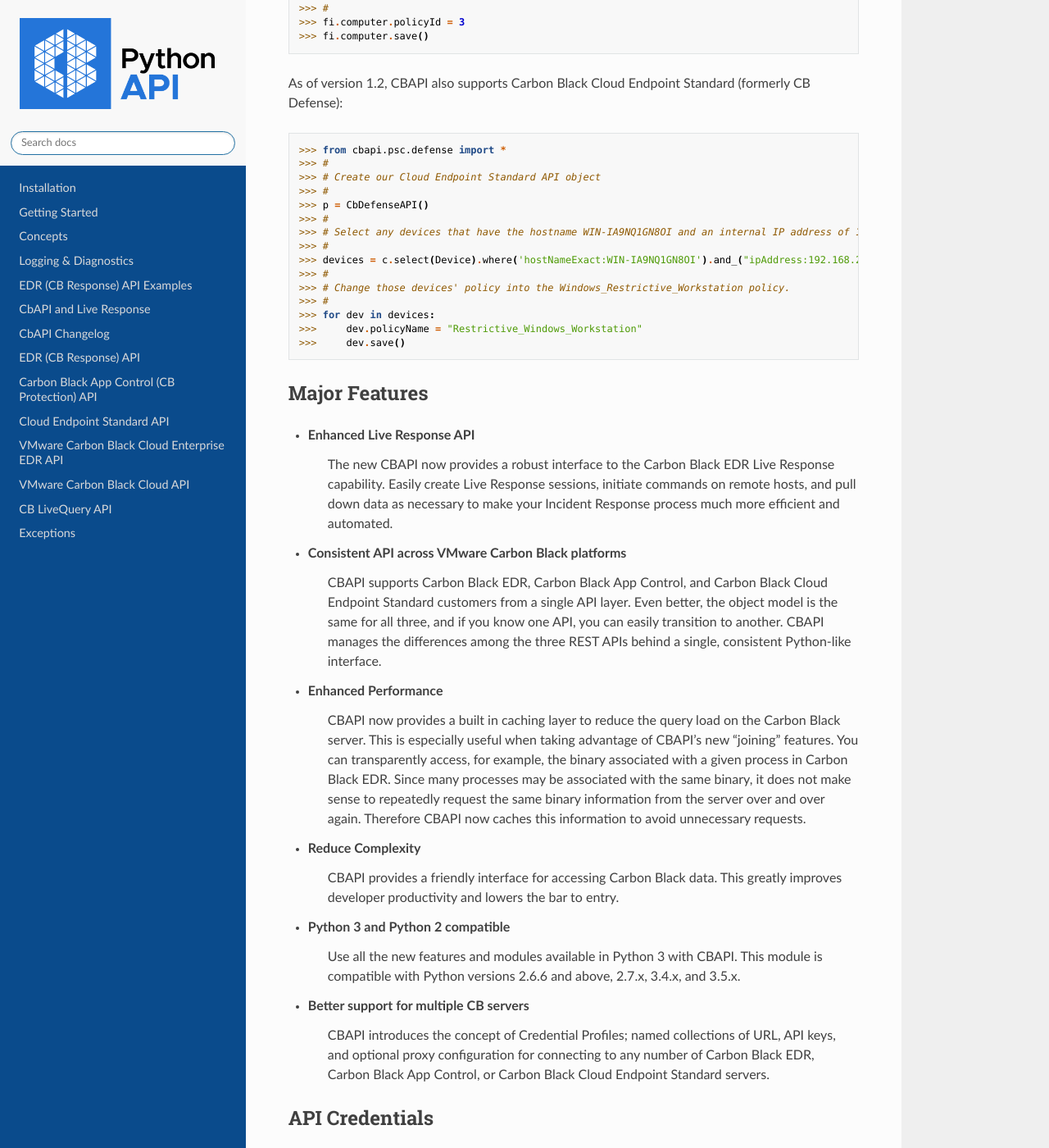
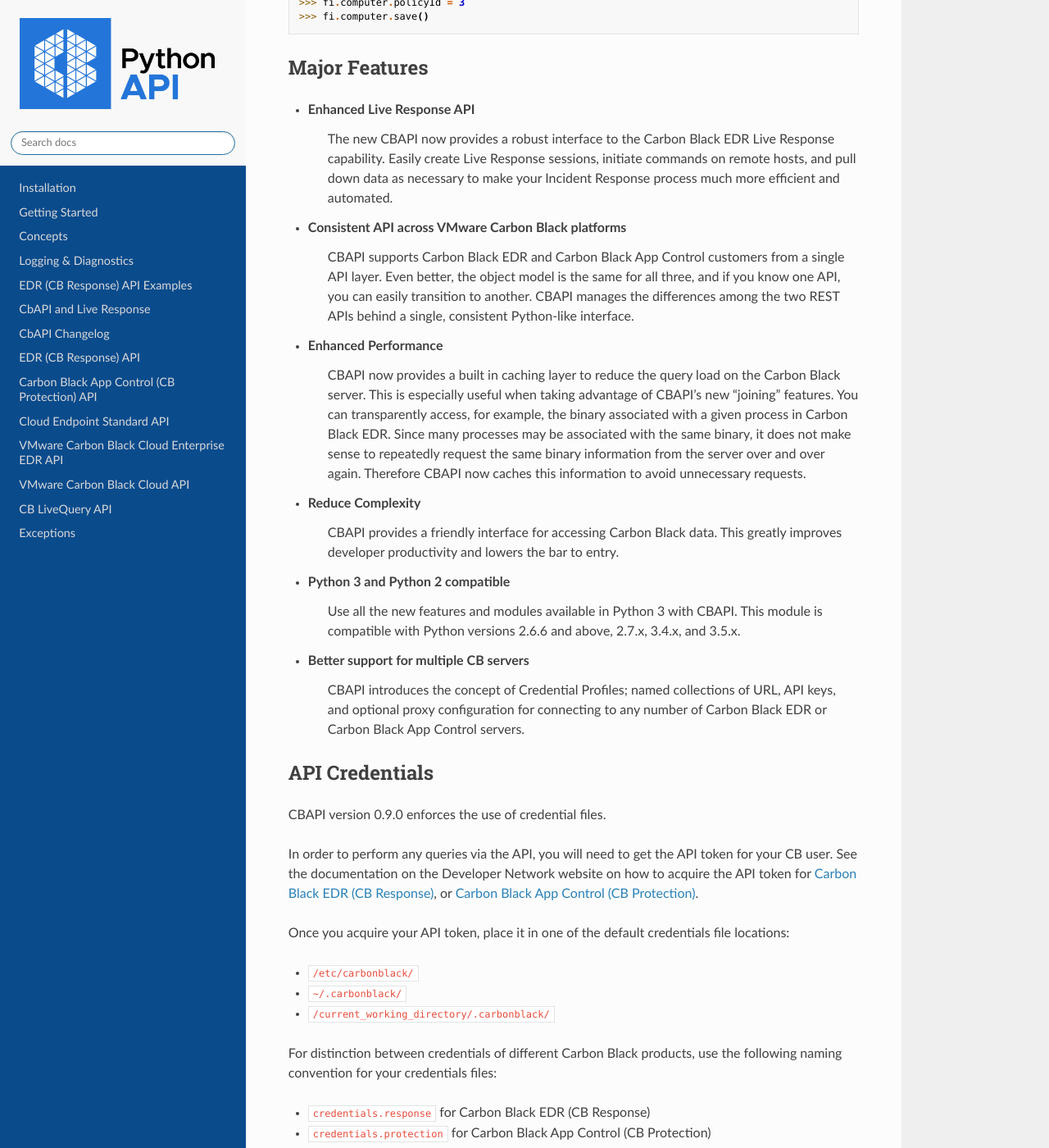
Before and after one commit to carbonblack/cbapi-python, a Sphinx documentation site: the page built from docs/index.rst, in a window 1280 px wide and 1400 px high, scrolled down 1207 px. Shown: the whole window at 82% size. Built offline with Sphinx 7.4.7 and the Read the Docs theme 2.0.0, drawn with Linux system fonts in a browser that asks for light colours; some of the changed text lies outside the part shown.

Commit message:
Removed references to Carbon Black Cloud. CBAPI does not support this.
Carbon Black Cloud users should be using the Python SDK here:
https://github.com/carbonblack/carbon-black-cloud-sdk-python

```diff
--- a/docs/index.rst
+++ b/docs/index.rst
@@ -8,8 +8,8 @@
 
 Release v\ |release|.
 
-CBAPI provides a straightforward interface to the VMware Carbon Black products: Carbon Black EDR, Carbon Black App Control, and Carbon Black Cloud Endpoint Standard(formerly CB Response, CB Protection, and CB Defense).
-This library provides a Pythonic layer to access the raw power of the REST APIs of all Carbon Black products, making it easier to query data from any platform or on-premise APIs, combine data from multiple API calls, manage all API credentials in one place, and manipulate data as Python objects. Take a look::
+CBAPI provides a straightforward interface to the VMware Carbon Black products Carbon Black EDR and Carbon Black App Control.
+This library provides a Pythonic layer to access the raw power of the REST APIs of these Carbon Black products, making it easier to query data from on-premise APIs, combine data from multiple API calls, manage all API credentials in one place, and manipulate data as Python objects. Take a look::
 
    >>> from cbapi.response import CbResponseAPI, Process, Binary, Sensor
    >>> #
@@ -61,24 +61,6 @@
    >>> fi.computer.policyId = 3
    >>> fi.computer.save()
 
-As of version 1.2, CBAPI also supports Carbon Black Cloud Endpoint Standard (formerly CB Defense):
-
-   >>> from cbapi.psc.defense import *
-   >>> #
-   >>> # Create our Cloud Endpoint Standard API object
-   >>> #
-   >>> p = CbDefenseAPI()
-   >>> #
-   >>> # Select any devices that have the hostname WIN-IA9NQ1GN8OI and an internal IP address of 192.168.215.150
-   >>> #
-   >>> devices = c.select(Device).where('hostNameExact:WIN-IA9NQ1GN8OI').and_("ipAddress:192.168.215.150").first()
-   >>> #
-   >>> # Change those devices' policy into the Windows_Restrictive_Workstation policy.
-   >>> #
-   >>> for dev in devices:
-   >>>     dev.policyName = "Restrictive_Windows_Workstation"
-   >>>     dev.save()
-
 
 Major Features
 --------------
@@ -89,9 +71,9 @@
     necessary to make your Incident Response process much more efficient and automated.
 
 - **Consistent API across VMware Carbon Black platforms**
-    CBAPI supports Carbon Black EDR, Carbon Black App Control, and Carbon Black Cloud Endpoint Standard customers from a single API layer. Even better,
+    CBAPI supports Carbon Black EDR and Carbon Black App Control customers from a single API layer. Even better,
     the object model is the same for all three, and if you know one API, you can easily transition to another. CBAPI
-    manages the differences among the three REST APIs behind a single, consistent Python-like interface.
+    manages the differences among the two REST APIs behind a single, consistent Python-like interface.
 
 - **Enhanced Performance**
     CBAPI now provides a built in caching layer to reduce the query load on the Carbon Black server. This is especially
@@ -110,7 +92,7 @@
 
 - **Better support for multiple CB servers**
     CBAPI introduces the concept of Credential Profiles; named collections of URL, API keys, and optional proxy
-    configuration for connecting to any number of Carbon Black EDR, Carbon Black App Control, or Carbon Black Cloud Endpoint Standard servers.
+    configuration for connecting to any number of Carbon Black EDR or Carbon Black App Control servers.
 
 
 API Credentials
@@ -120,9 +102,8 @@
 
 In order to perform any queries via the API, you will need to get the API token for your CB user. See the documentation
 on the Developer Network website on how to acquire the API token for
-`Carbon Black EDR (CB Response) <http://developer.carbonblack.com/reference/enterprise-response/authentication/>`_,
-`Carbon Black App Control (CB Protection) <http://developer.carbonblack.com/reference/enterprise-protection/authentication/>`_, or
-`Carbon Black Cloud Endpoint Standard (CB Defense) <http://developer.carbonblack.com/reference/cb-defense/authentication/>`_.
+`Carbon Black EDR (CB Response) <http://developer.carbonblack.com/reference/enterprise-response/authentication/>`_, or
+`Carbon Black App Control (CB Protection) <http://developer.carbonblack.com/reference/enterprise-protection/authentication/>`_.
 
 Once you acquire your API token, place it in one of the default credentials file locations:
 
@@ -133,16 +114,15 @@
 For distinction between credentials of different Carbon Black products, use the following naming convention for your
 credentials files:
 
-* ``credentials.psc`` for Carbon Black Cloud Endpoint Standard, Audit & Remediation, and Enterprise EDR (CB Defense, CB LiveOps, and CB ThreatHunter)
 * ``credentials.response`` for Carbon Black EDR (CB Response)
 * ``credentials.protection`` for Carbon Black App Control (CB Protection)
 
-For example, if you use a Carbon Black Cloud product, you should have created a credentials file in one of these
+For example, if you use Carbon Black EDR, you should have created a credentials file in one of these
 locations:
 
-* ``/etc/carbonblack/credentials.psc``
-* ``~/.carbonblack/credentials.psc``
-* ``/current_working_directory/.carbonblack/credentials.psc``
+* ``/etc/carbonblack/credentials.response``
+* ``~/.carbonblack/credentials.response``
+* ``/current_working_directory/.carbonblack/credentials.response``
 
 Credentials found in a later path will overwrite earlier ones.
 
@@ -171,7 +151,6 @@
   different tokens for each.
 * **ssl_verify**: True or False; controls whether the SSL/TLS certificate presented by the server is validated against
   the local trusted CA store.
-* **org_key**: The organization key. This is required to access the Carbon Black Cloud, and can be found in the console. The format is ``123ABC45``.
 * **proxy**: A proxy specification that will be used when connecting to the Carbon Black server. The format is:
   ``http://myusername:mypassword@proxy.company.com:8001/`` where the hostname of the proxy is ``proxy.company.com``, port
   8001, and using username/password ``myusername`` and ``mypassword`` respectively.
@@ -185,9 +164,9 @@
 
 The latest CBAPI for Python supports specifying API credentials in the following three environment variables:
 
-`CBAPI_TOKEN` the envar for holding the EDR (CbR) or App Control (CbP) api token or the ConnectorId/APIKEY combination for Endpoint Standard (CB Defense)/Carbon Black Cloud.
+`CBAPI_TOKEN` the envar for holding the EDR (CbR) or App Control (CbP) api token.
 
-The `CBAPI_URL` envar holds the FQDN of the target, an EDR (CbR), CBD, or CbD/Carbon Black Cloud server specified just as they are in the
+The `CBAPI_URL` envar holds the FQDN of the target, an EDR (CbR) server specified just as they are in the
 configuration file format specified above.
 
 The  optional `CBAPI_SSL_VERIFY` envar can be used to control SSL validation(True/False or 0/1), which will default to
```
